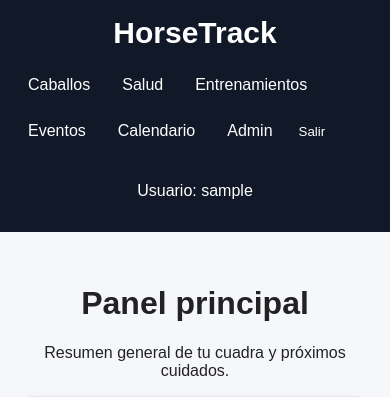
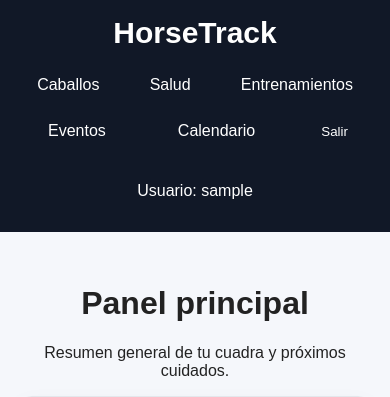
Before and after one commit to chimoportof-ux/Horsetrack, a Django app: page / in a window 390 px wide. Shown: the top 397 px of the page. Run offline with Django 5.2, Linux system fonts and the light colour scheme; the visitor is signed in with stand-in values (Sample User, id 1); data that the repository does not hold is empty.

Commit message:
Eliminar enlace admin en nav

```diff
--- a/static/css/styles.css
+++ b/static/css/styles.css
@@ -281,6 +281,7 @@ textarea { min-height: 120px; }
   .nav nav {
     width: 100%;
     gap: 0.5rem;
+    justify-content: space-around;
   }
 
   .main-nav a {
--- a/templates/base.html
+++ b/templates/base.html
@@ -24,7 +24,6 @@
                     <a href="{% url 'training_list' %}">Entrenamientos</a>
                     <a href="{% url 'event_list' %}">Eventos</a>
                     <a href="{% url 'calendar' %}">Calendario</a>
-                    <a href="{% url 'admin:index' %}">Admin</a>
                     <form method="post" action="{% url 'logout' %}" class="logout-form">
                         {% csrf_token %}
                         <button type="submit">Salir</button>
```
